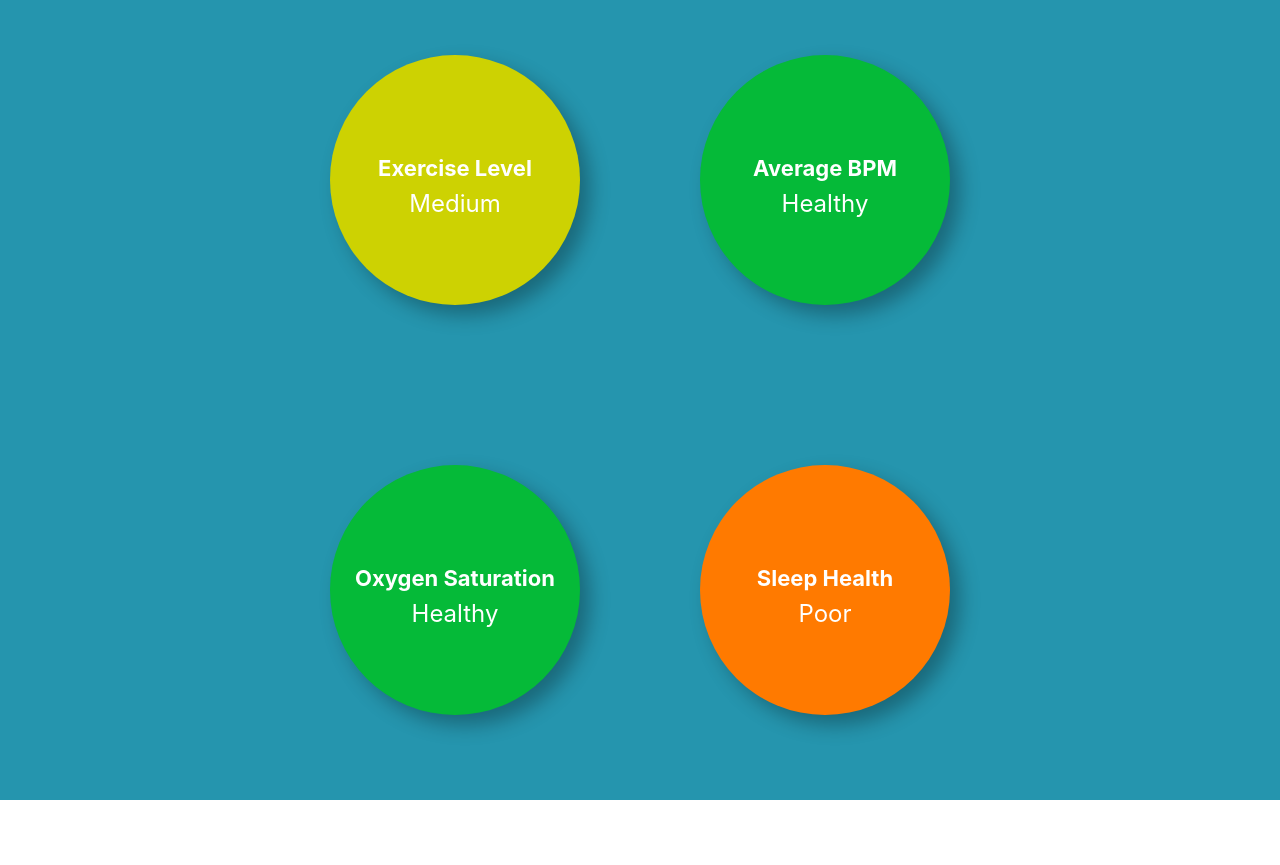
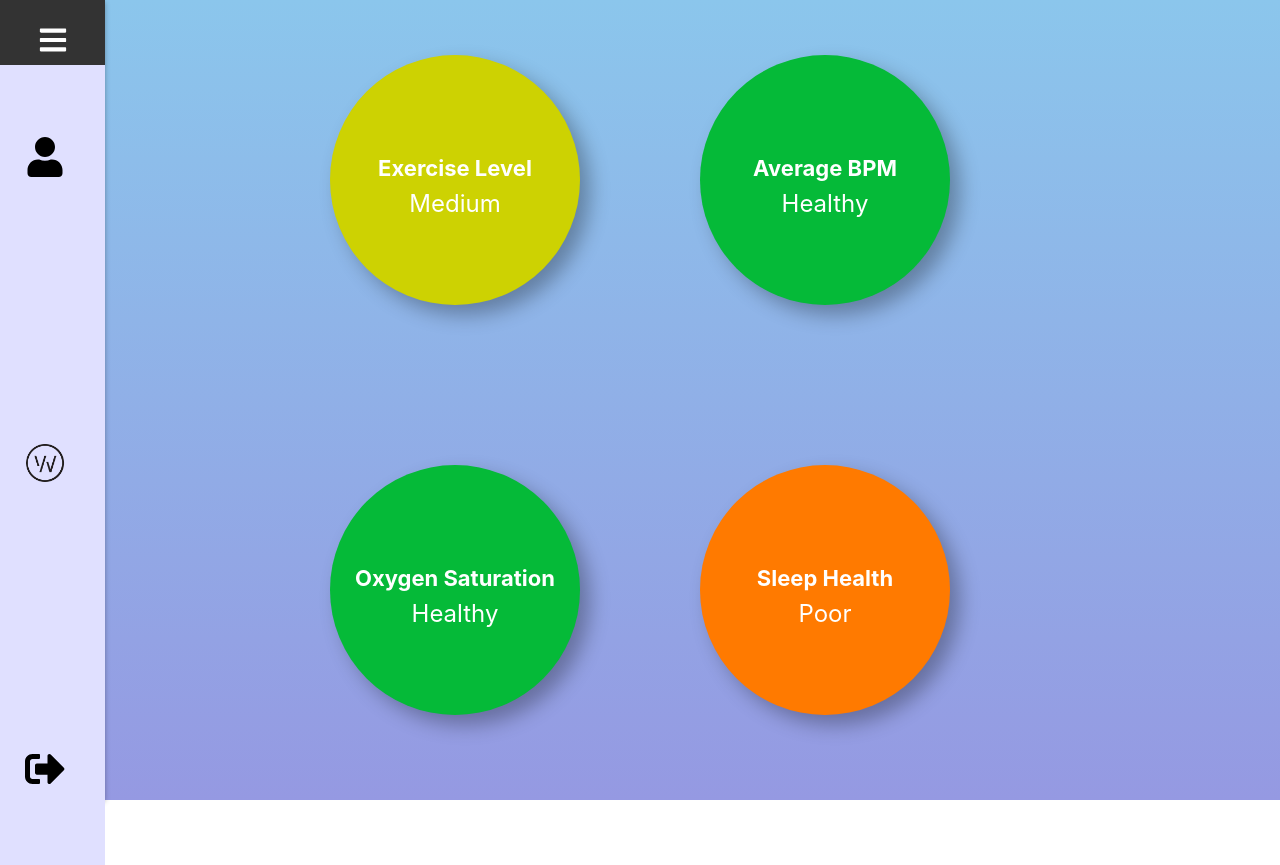
Before and after one commit to RAIT-team/tracker-app, a React (Create React App) app in the folder app-frontend/: page /risk in a window 1280 px wide. Before the commit the page ends 800 px from the top, so only its background shows below. Built offline with nearby package versions, Linux system fonts and the light colour scheme.

Commit message:
changes 15

```diff
--- a/app-frontend/src/risk/risk.css
+++ b/app-frontend/src/risk/risk.css
@@ -2,7 +2,7 @@
 .body-container {
   height: 100vh;
   margin: 0;
-  background-color: #2595ae;
+  background: linear-gradient(180deg, #8bc6ec 0%, #9599e2 100%);
   display: flex;
   justify-content: center;
   align-items: center;
--- a/app-frontend/src/risk/risk.js
+++ b/app-frontend/src/risk/risk.js
@@ -1,5 +1,6 @@
 import React, { useState, useEffect } from "react";
 import "./risk.css";
+import Nav from "../navBar/navBar.js";
 
 function Risk() {
   const [avgBPM, setAvgBPM] = useState(70);
@@ -68,6 +69,7 @@ function Risk() {
 
   return (
     <div className="body-container">
+      <Nav />
       <div className="button-container">
         <div className="circle-button" id="circle1">
           <div className="circle-text">Exercise Level</div>
```
